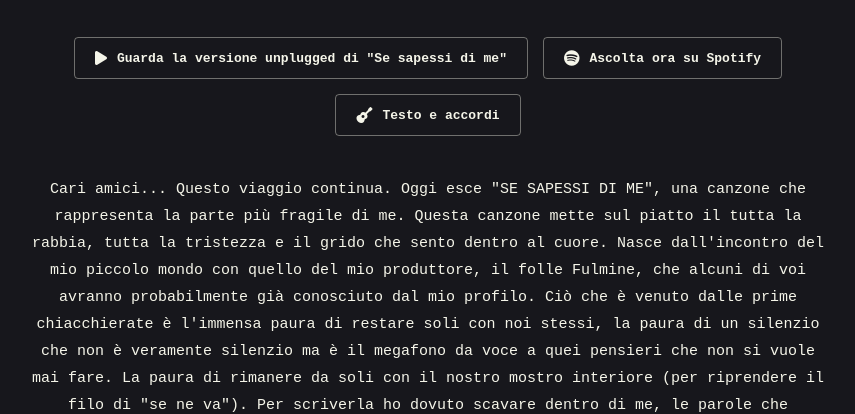
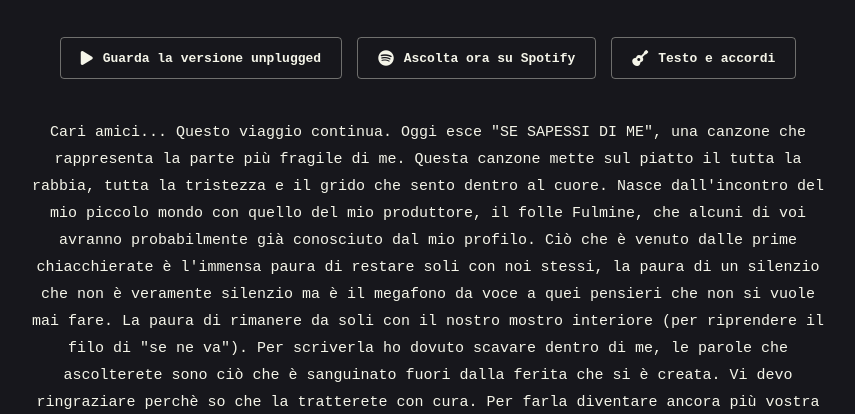
Before and after one commit to ClariMusic/clarimusic.github.io, a plain HTML site: page index.html in a window 1280 px wide. Shown: the part 396-810 px from the top of the page, without its empty margins (212-1067 px from the left). Drawn offline with Linux system fonts and the light colour scheme.

Commit message:
Update index.html

```diff
--- a/index.html
+++ b/index.html
@@ -109,7 +109,7 @@
 
       <div class="box-pulsanti">
         <a href="unplugged.html" class="bottone-regalo">
-          <i class="fa-solid fa-play"></i> Guarda la versione unplugged di "Se sapessi di me"
+          <i class="fa-solid fa-play"></i> Guarda la versione unplugged
         </a>
         <a href="https://open.spotify.com/track/2PK5T5MrPrGvzocFovXmvK?si=0vzYxyTPQkGy0ptbYzwVnw" target="_blank" class="bottone-regalo">
           <i class="fa-brands fa-spotify"></i> Ascolta ora su Spotify
```
